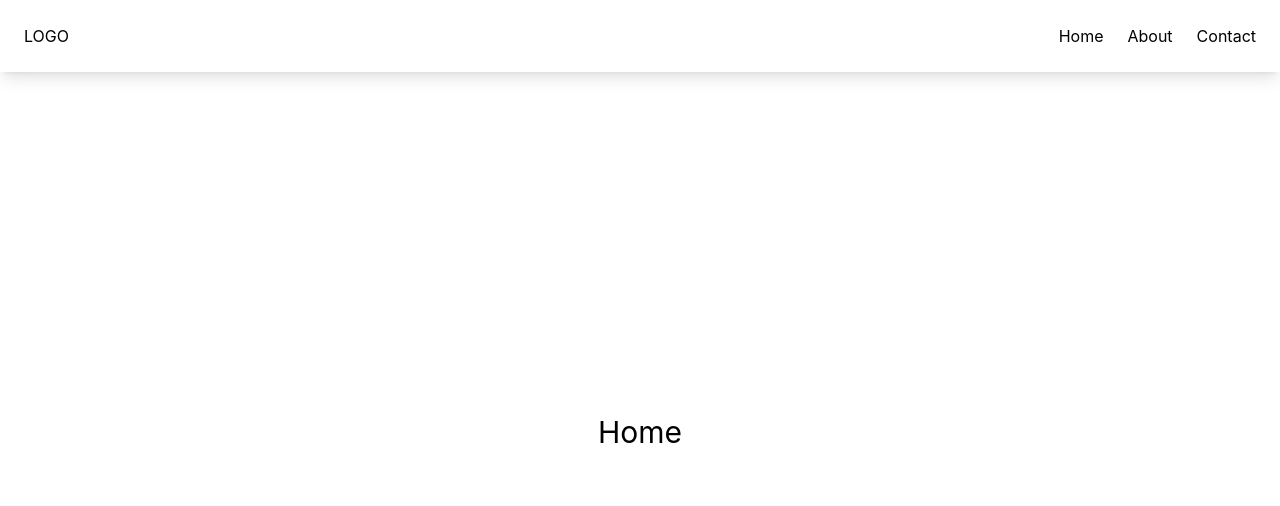
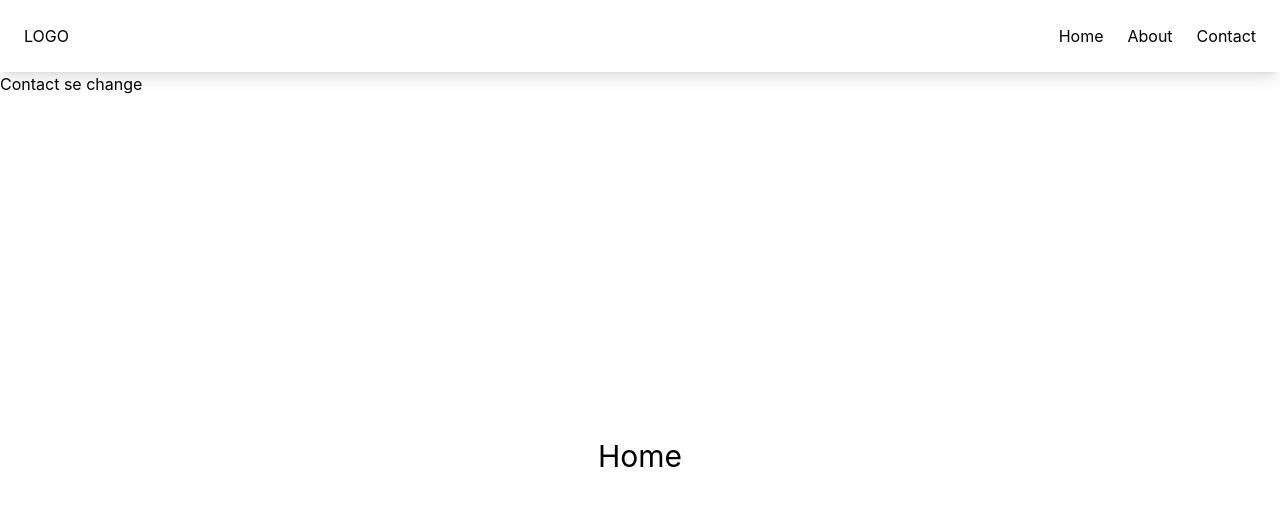
Before and after one commit to heyynasir/git-with-project, a React app in the folder Frontend/: page / in a window 1280 px wide. Shown: the top 506 px of the page. Built offline with nearby package versions, Linux system fonts and the light colour scheme; the HTML template or start-up script is replaced by a standard one.

Commit message:
checking conflict

```diff
--- a/Frontend/src/App.jsx
+++ b/Frontend/src/App.jsx
@@ -9,6 +9,7 @@ function App() {
   return (
     <div className=''>
       <Navbar />
+      <p>Contact se change</p>
 
       <Routes>
           <Route path='/' element={<Home />} />
--- /dev/null
+++ b/Frontend/src/components/Testing.jsx
@@ -0,0 +1,9 @@
+import React from 'react'
+
+const Testing = () => {
+  return (
+    <div>Testing</div>
+  )
+}
+
+export default Testing
```
